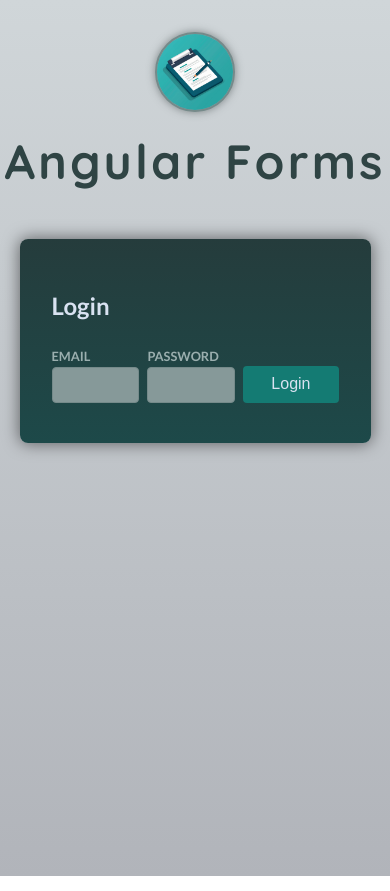
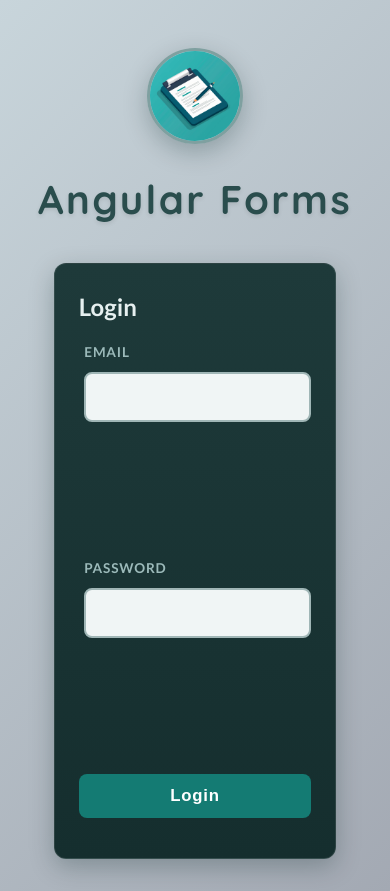
Before and after one commit to AbdullahGoma/forms-angular, an Angular app: page / in a window 390 px wide. Built offline with nearby package versions, Linux system fonts and the light colour scheme.

Commit message:
enhance style

```diff
--- a/angular.json
+++ b/angular.json
@@ -95,5 +95,8 @@
         }
       }
     }
+  },
+  "cli": {
+    "analytics": false
   }
 }
--- a/src/app/app.component.ts
+++ b/src/app/app.component.ts
@@ -1,11 +1,12 @@
 import { Component } from '@angular/core';
 
 import { LoginComponent } from './auth/login/login.component';
+import { SignupComponent } from "./auth/signup/signup.component";
 
 @Component({
   selector: 'app-root',
   standalone: true,
   templateUrl: './app.component.html',
-  imports: [LoginComponent],
+  imports: [LoginComponent, SignupComponent],
 })
 export class AppComponent {}
--- a/src/app/auth/login/login.component.css
+++ b/src/app/auth/login/login.component.css
@@ -2,10 +2,51 @@
   align-items: flex-end;
 }
 
-.control {
-  flex: 1;
+/* Animations */
+@keyframes fadeIn {
+  from { opacity: 0; transform: translateY(-20px); }
+  to { opacity: 1; transform: translateY(0); }
 }
 
-button {
-  padding: 0.6rem 1.75rem;
+@keyframes slideUp {
+  from { opacity: 0; transform: translateY(40px); }
+  to { opacity: 1; transform: translateY(0); }
 }
+
+/* Responsive adjustments */
+@media (max-width: 768px) {
+  form {
+    padding: 1.75rem;
+  }
+
+  .control-row {
+    flex-direction: column;
+    gap: 1rem;
+  }
+
+  .form-actions {
+    flex-direction: column;
+    align-items: stretch;
+    gap: 0.75rem;
+  }
+
+  .button {
+    width: 100%;
+  }
+}
+
+@media (max-width: 480px) {
+  body {
+    padding: 0.5rem;
+  }
+
+  form {
+    padding: 1.5rem;
+    margin: 1rem auto;
+  }
+
+  header img {
+    width: 5rem;
+    height: 5rem;
+  }
+}
--- a/src/styles.css
+++ b/src/styles.css
@@ -1,55 +1,88 @@
-@import url("https://fonts.googleapis.com/css2?family=Quicksand:wght@400;700&family=Lato:wght@400;700&display=swap");
+@import url("https://fonts.googleapis.com/css2?family=Quicksand:wght@400;500;700&family=Lato:wght@300;400;700&display=swap");
+
+:root {
+  --primary: #147b73;
+  --primary-light: #319890;
+  --primary-dark: #0d5a55;
+  --secondary: #253c3c;
+  --accent: #ffca99;
+  --text-light: #e6f0f0;
+  --text-muted: #9cbaba;
+  --bg-gradient: linear-gradient(135deg, #c8d5db 0%, #a3a9b3 100%);
+  --form-gradient: linear-gradient(180deg, #1e3a3a 0%, #152e2e 100%);
+  --error: #ff9966;
+  --input-bg: #f0f5f5;
+  --input-border: #a0b6b6;
+  --shadow: 0 8px 24px rgba(0, 32, 32, 0.25);
+  --transition: all 0.3s ease;
+}
 
 * {
   box-sizing: border-box;
+  margin: 0;
+  padding: 0;
 }
 
 body {
-  margin: 0;
-  font-family: "Lato", serif;
+  font-family: "Lato", sans-serif;
   -webkit-font-smoothing: antialiased;
   -moz-osx-font-smoothing: grayscale;
-  background: linear-gradient(#d0d6d9, #b1b4ba);
-  color: #d9e2f1;
+  background: var(--bg-gradient);
+  color: var(--text-light);
   min-height: 100vh;
+  line-height: 1.6;
+  padding: 1rem;
+  display: flex;
+  flex-direction: column;
+  align-items: center;
 }
 
 header {
   margin: 2rem 0;
   text-align: center;
+  animation: fadeIn 0.8s ease-out;
 }
 
 header img {
-  width: 5rem;
-  height: 5rem;
-  object-fit: contain;
+  width: 6rem;
+  height: 6rem;
+  object-fit: cover;
   border-radius: 50%;
-  border: 2px solid #758a8a;
-  filter: drop-shadow(0 0 4px rgba(31, 42, 42, 0.5));
+  border: 3px solid #7fa0a0;
+  box-shadow: var(--shadow);
+  transition: transform 0.3s ease;
+}
+
+header img:hover {
+  transform: scale(1.05);
 }
 
 header h1 {
   font-family: "Quicksand", sans-serif;
   font-weight: 700;
-  font-size: 3rem;
+  font-size: clamp(2.5rem, 5vw, 3.5rem);
   margin: 1rem 0;
-  letter-spacing: 0.2rem;
-  color: #2f4444;
+  letter-spacing: 0.15rem;
+  color: #2a4d4d;
+  text-shadow: 0 2px 4px rgba(0, 0, 0, 0.1);
 }
 
 form {
   width: 90%;
-  max-width: 40rem;
-  margin: 3rem auto;
-  padding: 2rem;
-  background: linear-gradient(180deg, #253c3c, #1d4949);
-  border-radius: 8px;
-  box-shadow: 0 0 16px 1px rgba(0, 0, 0, 0.5);
+  max-width: 45rem;
+  margin: 2rem auto;
+  padding: 2.5rem;
+  background: var(--form-gradient);
+  border-radius: 12px;
+  box-shadow: var(--shadow);
+  border: 1px solid rgba(255, 255, 255, 0.1);
+  backdrop-filter: blur(4px);
+  animation: slideUp 0.6s cubic-bezier(0.175, 0.885, 0.32, 1.275);
 }
 
 .control,
 fieldset {
-  margin: 0.5rem 0;
+  margin-bottom: 1.25rem;
 }
 
 .control.no-margin {
@@ -58,66 +91,71 @@ fieldset {
 
 .control label {
   display: block;
-  font-size: 0.8rem;
-  margin-bottom: 0.2rem;
-  color: #9bafaf;
+  font-size: 0.85rem;
+  margin-bottom: 0.5rem;
+  color: var(--text-muted);
   text-transform: uppercase;
   font-weight: bold;
+  letter-spacing: 0.05rem;
 }
 
-.control input {
-  display: block;
-  width: 100%;
-  max-width: 15rem;
-  padding: 0.5rem;
-  font-size: 1rem;
-  border-radius: 4px;
-  border: 1px solid #758a8a;
-  background-color: #869999;
-  color: #142020;
-}
-
+.control input,
 .control select {
   display: block;
   width: 100%;
-  max-width: 15rem;
-  padding: 0.5rem;
-  font-size: 1rem;
-  border-radius: 4px;
-  border: 1px solid #758a8a;
-  background-color: #869999;
+  max-width: 100%;
+  padding: 0.8rem 1rem;
+  font-size: 1.05rem;
+  border-radius: 8px;
+  border: 2px solid var(--input-border);
+  background-color: var(--input-bg);
   color: #142020;
+  transition: var(--transition);
+  font-family: "Lato", sans-serif;
+}
+
+.control input:focus,
+.control select:focus {
+  outline: none;
+  border-color: var(--primary);
+  box-shadow: 0 0 0 3px rgba(20, 123, 115, 0.2);
 }
 
 .control:has(input[type="checkbox"]) {
   display: flex;
   align-items: center;
+  gap: 0.75rem;
 }
 
 .control:has(input[type="checkbox"]) label {
   margin: 0;
+  order: 2;
+  text-transform: none;
+  font-weight: normal;
+  letter-spacing: normal;
+  color: var(--text-light);
 }
 
 .control input[type="checkbox"] {
   display: inline-block;
-  width: auto;
-  max-width: none;
-  margin-right: 0.5rem;
-  border-radius: 0;
-  border: none;
-  background-color: transparent;
-  color: #d9e2f1;
+  width: 1.25rem;
+  height: 1.25rem;
+  margin: 0;
+  border-radius: 4px;
+  border: 2px solid var(--input-border);
+  background-color: var(--input-bg);
+  cursor: pointer;
+  order: 1;
 }
 
 .control-error {
+  color: var(--error);
+  font-size: 0.9rem;
+  margin-top: 0.5rem;
+  min-height: 1.5rem;
   display: flex;
-  flex-wrap: wrap;
+  align-items: center;
   gap: 0.5rem;
-  color: #ffca99;
-  height: 0.5rem;
-  padding: 0.25rem 0 0 0;
-  height: 1.5rem;
-  margin-bottom: 1rem;
 }
 
 .control-error p {
@@ -125,50 +163,67 @@ fieldset {
 }
 
 .control-row {
-  margin: 0.5rem 0;
   display: flex;
   flex-wrap: wrap;
-  justify-content: flex-start;
-  gap: 0.5rem;
+  gap: 1.5rem;
+  margin: 1rem 0;
 }
 
 .control-row .control {
-  flex: 1;
+  flex: 1 1 200px;
 }
 
 hr {
-  margin: 1.5rem 0;
-  border: 1px solid #147b73;
+  margin: 2rem 0;
+  border: none;
+  border-top: 1px solid rgba(100, 180, 180, 0.3);
 }
 
 .form-actions {
   display: flex;
   justify-content: flex-end;
-  gap: 1rem;
+  gap: 1.25rem;
+  margin-top: 1.5rem;
 }
 
 .button {
-  padding: 0.5rem 1rem;
-  font-size: 1rem;
-  border-radius: 4px;
+  padding: 0.75rem 1.75rem;
+  font-size: 1.05rem;
+  border-radius: 8px;
   border: none;
-  background-color: #147b73;
-  color: #d9e2f1;
+  background-color: var(--primary);
+  color: white;
   cursor: pointer;
+  transition: var(--transition);
+  font-weight: bold;
+  letter-spacing: 0.05rem;
+  display: inline-flex;
+  align-items: center;
+  justify-content: center;
+  gap: 0.5rem;
 }
 
 .button:hover,
 .button:focus {
-  background-color: #319890;
+  background-color: var(--primary-light);
+  transform: translateY(-2px);
+  box-shadow: 0 4px 12px rgba(0, 0, 0, 0.15);
+}
+
+.button:active {
+  transform: translateY(0);
+  background-color: var(--primary-dark);
 }
 
 .button-flat {
   background-color: transparent;
-  color: #9cbaba;
+  color: var(--text-muted);
+  border: 1px solid currentColor;
 }
 
 .button-flat:hover,
 .button-flat:focus {
-  background-color: transparent;
-  color: #869999;
+  background-color: rgba(255, 255, 255, 0.08);
+  color: var(--text-light);
+  border-color: var(--text-light);
 }
```
